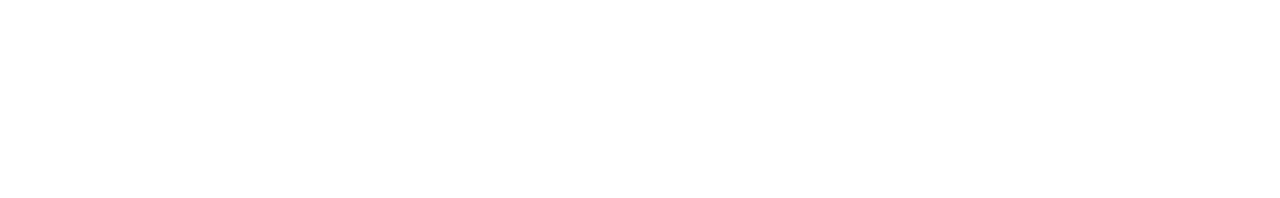
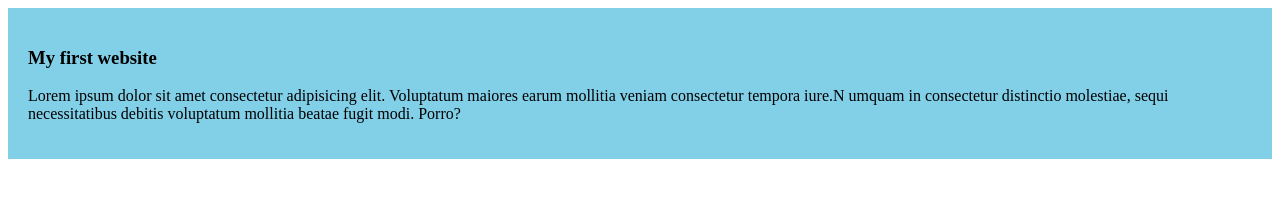
Before and after one commit to SamuPanda/my-first-website, a plain HTML site: page index.html in a window 1280 px wide. Drawn offline with Linux system fonts and the light colour scheme.

Commit message:
added the blog

```diff
--- a/index.html
+++ b/index.html
@@ -4,8 +4,16 @@
     <meta charset="UTF-8">
     <meta name="viewport" content="width=device-width, initial-scale=1.0">
     <title>My Simple Website</title>
+    <link rel="stylesheet" href="styles/blog.css">
 </head>
 <body>
-
+    <div>
+        <h3>My first website</h3>
+        <p>Lorem ipsum dolor sit amet consectetur adipisicing elit.
+        Voluptatum maiores earum mollitia veniam consectetur tempora iure.N
+        umquam in consectetur distinctio molestiae,
+        sequi necessitatibus debitis voluptatum mollitia beatae fugit modi.
+        Porro?</p>
+    </div>
 </body>
 </html>
--- /dev/null
+++ b/styles/blog.css
@@ -0,0 +1,4 @@
+div{
+    background-color: rgb(130, 207, 232);
+    padding: 20px;
+}
```
